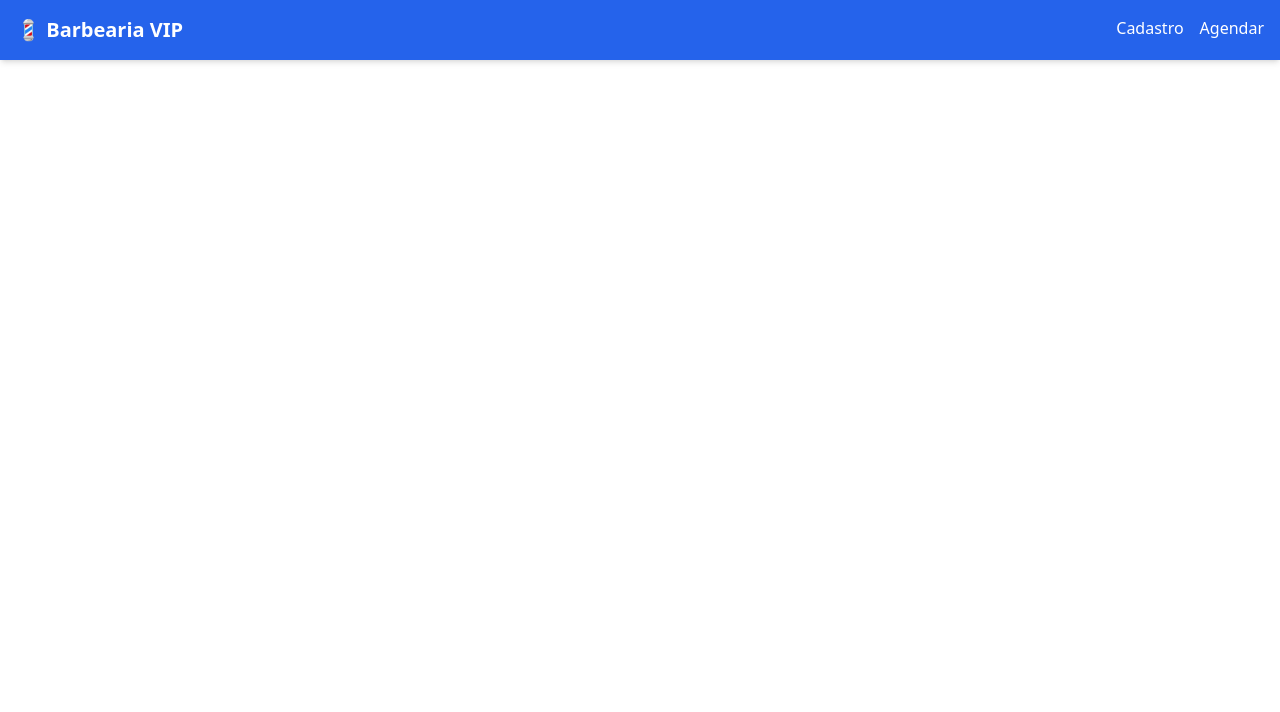
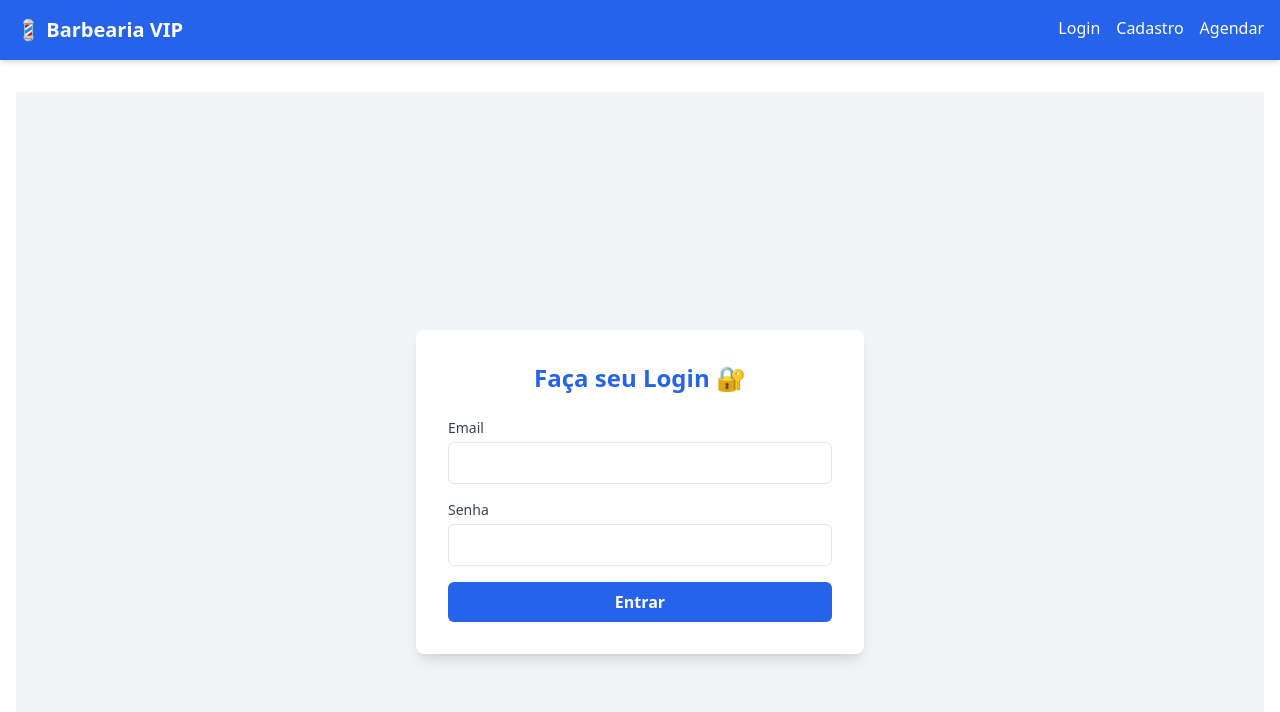
Before and after one commit to matos17igor/barbershop-agenda, a React (Vite) app in the folder frontend/: page /login in a window 1280 px wide. Shown: the top 712 px of the page. Built offline with nearby package versions, Linux system fonts and the light colour scheme; the HTML template or start-up script is replaced by a standard one.

Commit message:
cria tela de login no frontend

```diff
--- a/frontend/src/App.jsx
+++ b/frontend/src/App.jsx
@@ -1,5 +1,6 @@
 import Cadastro from "./components/Cadastro";
 import Agendamento from "./components/Agendamento";
+import Login from "./components/Login";
 
 import { Routes, Route, Link } from "react-router-dom";
 
@@ -9,6 +10,9 @@ function App() {
       <nav className="flex justify-between p-4 mb-4 text-white bg-blue-600 shadow-md">
         <h1 className="text-xl font-bold">💈 Barbearia VIP</h1>
         <div className="space-x-4">
+          <Link to="/login" className="hover:text-blue-200">
+            Login
+          </Link>
           <Link to="/" className="hover:text-blue-200">
             Cadastro
           </Link>
@@ -21,6 +25,7 @@ function App() {
       <div className="container p-4 mx-auto">
         <Routes>
           <Route path="/" element={<Cadastro />} />
+          <Route path="/login" element={<Login />} />
           <Route path="/agendar" element={<Agendamento />} />
         </Routes>
       </div>
--- /dev/null
+++ b/frontend/src/components/Login.jsx
@@ -0,0 +1,83 @@
+import { useState } from "react";
+import { useNavigate } from "react-router-dom";
+
+export default function Login() {
+  const [email, setEmail] = useState("");
+  const [senha, setSenha] = useState("");
+  const navigate = useNavigate();
+
+  const handleLogin = async (e) => {
+    e.preventDefault();
+
+    try {
+      const resposta = await fetch("http://localhost:3001/login", {
+        method: "POST",
+        headers: { "Content-Type": "application/json" },
+        body: JSON.stringify({ email, password: senha }),
+      });
+
+      if (!resposta.ok) {
+        alert("Email ou senha inválidos! ❌");
+        return;
+      }
+
+      const usuario = await resposta.json();
+
+      // Salva o usuário no navegador para não perder se atualizar a página
+      localStorage.setItem("usuario", JSON.stringify(usuario));
+
+      alert(`Bem-vindo, ${usuario.name}!`);
+
+      // === AQUI ACONTECE O REDIRECIONAMENTO ===
+      if (usuario.tipo === "barbeiro") {
+        navigate("/admin"); // Barbeiro vai para o painel
+      } else {
+        navigate("/agendar"); // Cliente vai para o agendamento
+      }
+    } catch (error) {
+      alert("Erro ao conectar no servidor.");
+    }
+  };
+
+  return (
+    <div className="flex flex-col items-center justify-center min-h-screen bg-gray-100">
+      <div className="w-full max-w-md p-8 bg-white rounded-lg shadow-lg">
+        <h2 className="mb-6 text-2xl font-bold text-center text-blue-600">
+          Faça seu Login 🔐
+        </h2>
+        <form onSubmit={handleLogin} className="space-y-4">
+          <div>
+            <label className="block text-sm font-medium text-gray-700">
+              Email
+            </label>
+            <input
+              type="email"
+              className="w-full p-2 mt-1 border rounded-md"
+              value={email}
+              onChange={(e) => setEmail(e.target.value)}
+              required
+            />
+          </div>
+          <div>
+            <label className="block text-sm font-medium text-gray-700">
+              Senha
+            </label>
+            <input
+              type="password"
+              className="w-full p-2 mt-1 border rounded-md"
+              value={senha}
+              onChange={(e) => setSenha(e.target.value)}
+              required
+            />
+          </div>
+          <button
+            type="submit"
+            className="w-full py-2 font-bold text-white bg-blue-600 rounded-md hover:bg-blue-700"
+          >
+            Entrar
+          </button>
+        </form>
+      </div>
+    </div>
+  );
+}
```
